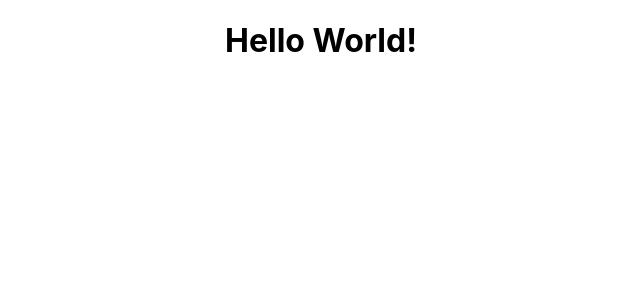
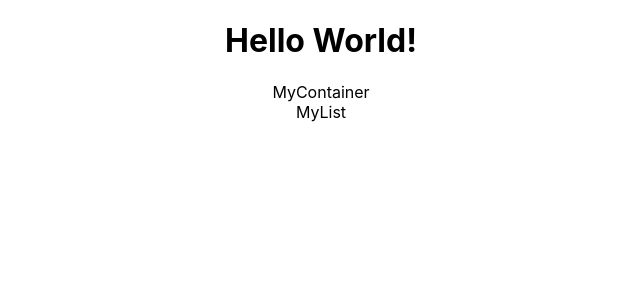
Before and after one commit to Tissinapa/advancedWeek11, a React (Create React App) app: page / in a window 1280 px wide. Shown: the top 300 px of the page, without its empty margins (319-959 px from the left). Built offline with nearby package versions, Linux system fonts and the light colour scheme.

Commit message:
CODE: components added

```diff
--- a/src/App.js
+++ b/src/App.js
@@ -1,12 +1,18 @@
-import logo from './logo.svg';
+//import logo from './logo.svg';
 import './App.css';
-
+import MyContainer from "./components/MyContainer"
 function App() {
   return (
     <div className="App">
       <h1>Hello World!</h1>
+      <MyContainer/>
     </div>
   );
 }
 
+
+
+
+
+
 export default App;
--- /dev/null
+++ b/src/components/MyContainer.js
@@ -0,0 +1,12 @@
+import MyList from "./MyList"
+
+function MyContainer() {
+  return (
+    <div>MyContainer
+        <MyList/>
+    </div>
+
+  )
+}
+
+export default MyContainer
--- /dev/null
+++ b/src/components/MyList.js
@@ -0,0 +1,9 @@
+
+
+function MyList() {
+  return (
+    <div>MyList</div>
+  )
+}
+
+export default MyList
```
Also changed, not shown: src/MyContainer.js (deleted), src/MyList.js (deleted).
